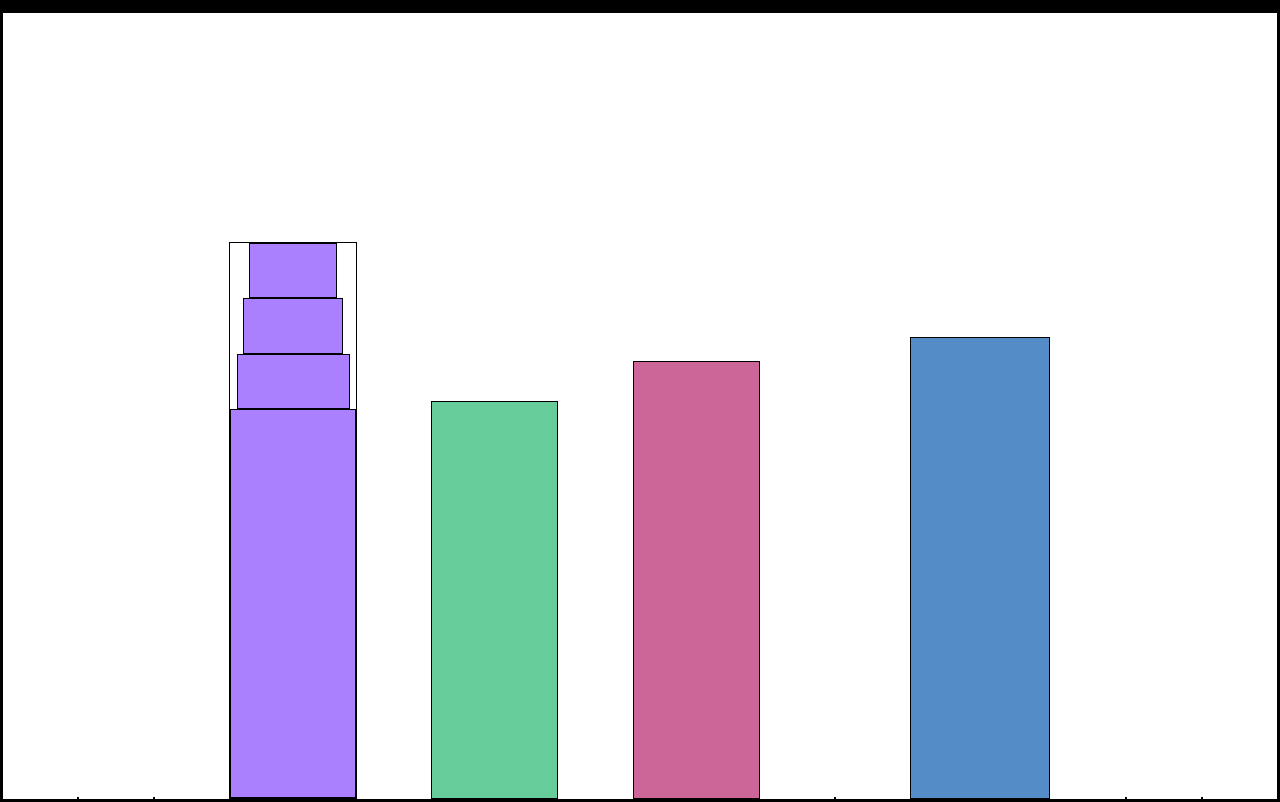
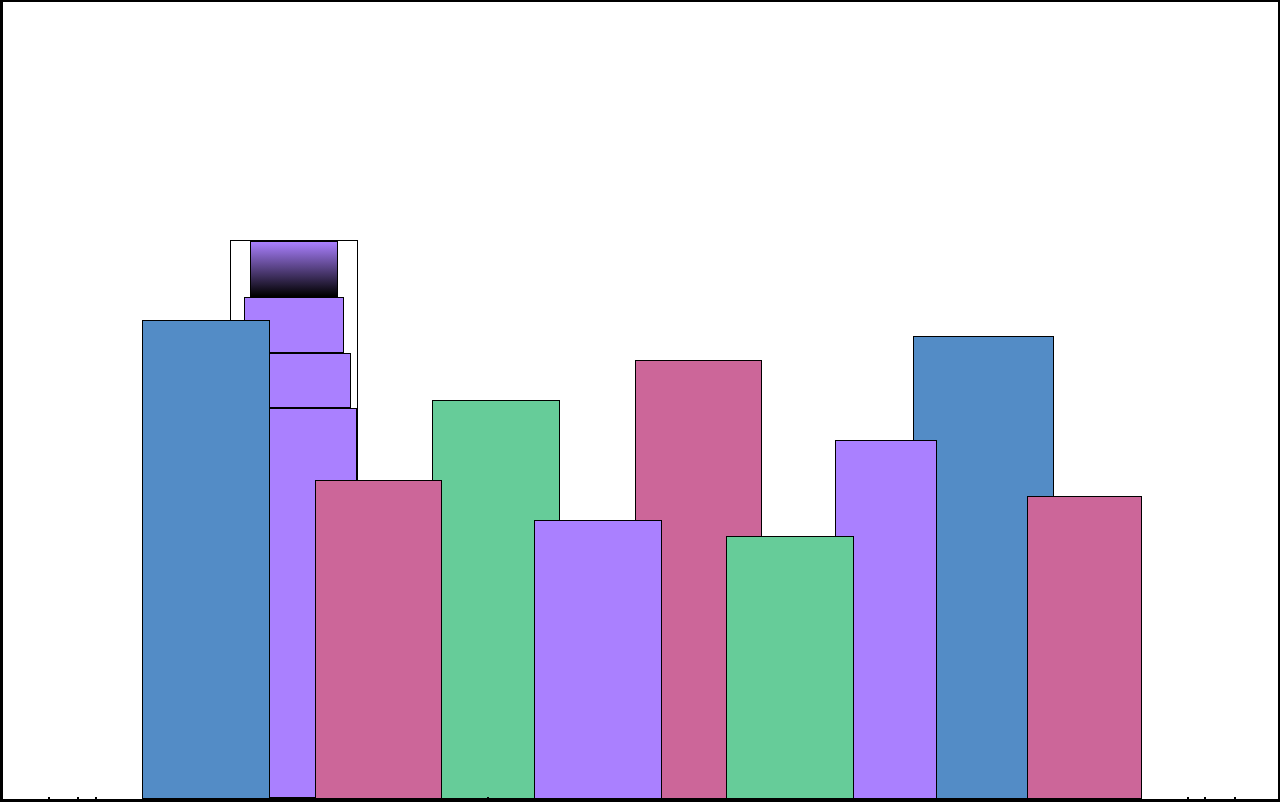
Before and after one commit to mrAbdhas/fcc-css-variables-city-skyline, a plain HTML site: page index.html in a window 1280 px wide. Drawn offline with Linux system fonts and the light colour scheme.

Commit message:
step31 - step40

```diff
--- a/index.html
+++ b/index.html
@@ -25,12 +25,17 @@
             <div></div>
         </diV>
         <div class="foreground-buildings">
+            <div></div>
+            <div></div>
             <div class="fb1"></div>
             <div class="fb2"></div>
+            <div></div>
             <div class="fb3"></div>
             <div class="fb4"></div>
             <div class="fb5"></div>
             <div class="fb6"></div>
+            <div></div>
+            <div></div>
         </div>
     </body>
 
--- a/styles.css
+++ b/styles.css
@@ -3,6 +3,7 @@
     --building-color2:#66cc99;
     --building-color3:#cc6699;
     --building-color4:#538cc6;
+    --window-color1:black;
 }
 
 *{
@@ -16,13 +17,17 @@ body{
     overflow: hidden;
 }
 
-.background-buildings{
+.background-buildings, .foreground-buildings{
     width: 100%;
     height: 100%;
     display: flex;
     justify-content:space-evenly;
     align-items:flex-end;
+    position: absolute;
+    top: 0;
 }
+
+/*BACKGROUND BUILDINGS - "bb" stands for "background building"*/
 
 .bb1{
     width: 10%;
@@ -37,6 +42,7 @@ body{
     width: 70%;
     height: 10%;
     background-color: var(--building-color1);
+    background: linear-gradient(var(--building-color1), var(--window-color1) );
 }
 
 .bb1b{
@@ -75,9 +81,44 @@ body{
     background-color: var(--building-color4);
 }
 
-.foreground-buildings{
-    width: 100%;
-    height: 100%;
-    position: absolute;
-    top: 0;
+/*FOREGROUND BUILDINGS - "fb" stands for "foreground building"*/
+
+.fb1{
+    width: 10%;
+    height: 60%;
+    background-color: var(--building-color4);
 }
+
+.fb2{
+    width: 10%;
+    height: 40%;
+    background-color: var(--building-color3);
+}
+
+.fb3{
+    width: 10%;
+    height: 35%;
+    background-color: var(--building-color1);
+}
+
+.fb4{
+    width: 8%;
+    height: 45%;
+    background-color: var(--building-color1);
+    position: relative;
+    left: 10%;
+}
+
+.fb5{
+    width: 10%;
+    height: 33%;
+    background-color: var(--building-color2);
+    position: relative;
+    right: 10%;
+}
+
+.fb6{
+    width: 9%;
+    height: 38%;
+    background-color: var(--building-color3);
+}
```
